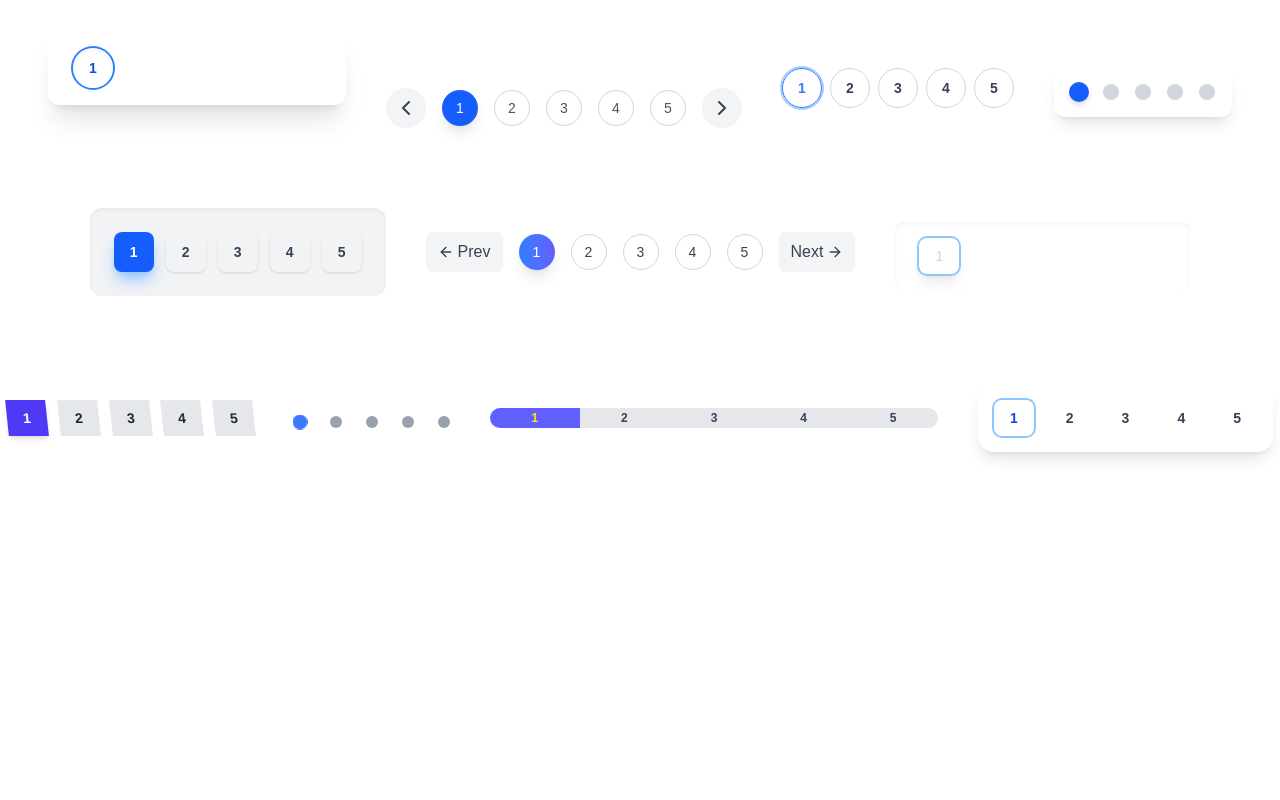
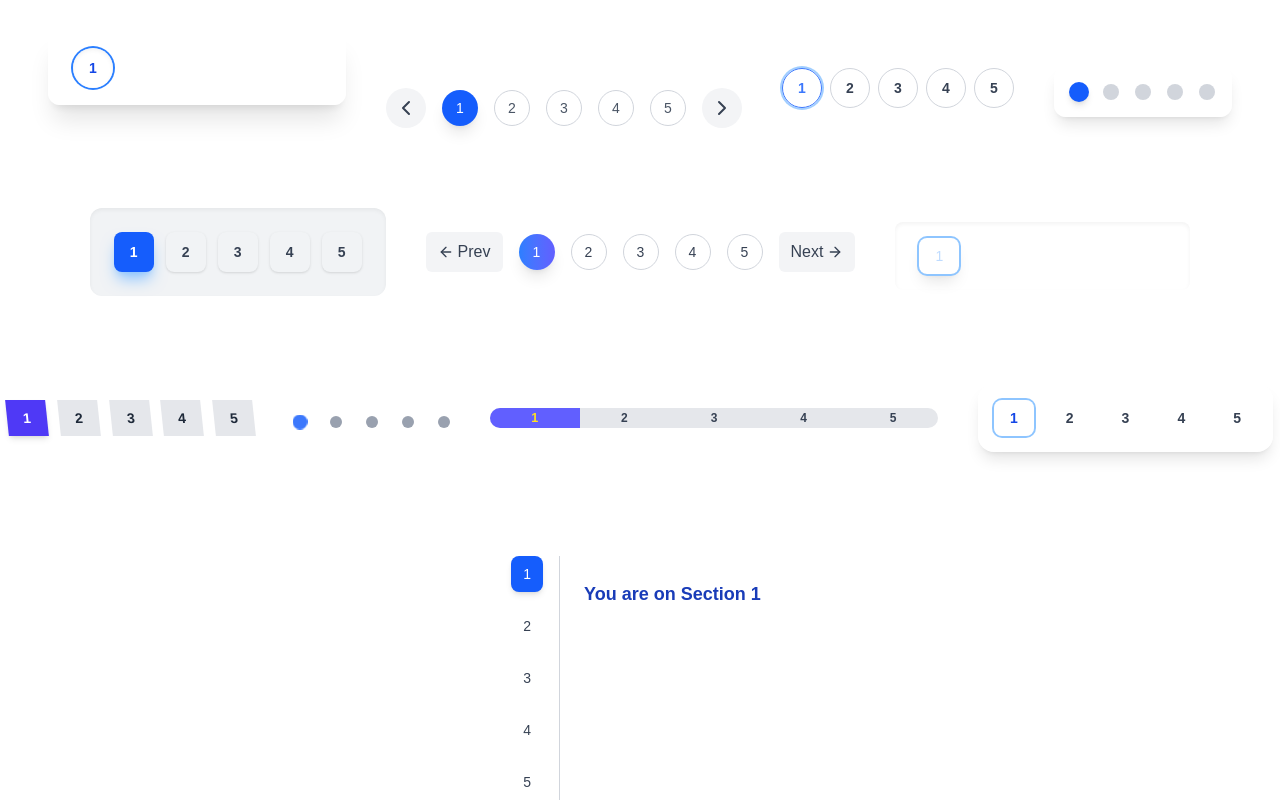
Before and after one commit to Prohor722/tailwind_compoenets, a Next.js app: page /pagination in a window 1280 px wide. Shown: the part 530-1330 px from the top of the page. Before the commit the page ends 982 px from the top, so only its background shows below. Built offline with nearby package versions, Linux system fonts and the light colour scheme.

Commit message:
another pagination added

```diff
--- a/app/pagination/page.tsx
+++ b/app/pagination/page.tsx
@@ -674,8 +674,8 @@ const PaginationPage = () => {
             onClick={() => setPage(i + 1)}
             className={`px-4 py-2 rounded-lg text-sm font-semibold transition-all duration-300 backdrop-blur-sm ${
               page === i + 1
-              ? 'bg-white/40 text-blue-700 ring-2 ring-blue-300'
-              : 'bg-white/10 text-gray-700 hover:bg-white/20'
+                ? "bg-white/40 text-blue-700 ring-2 ring-blue-300"
+                : "bg-white/10 text-gray-700 hover:bg-white/20"
             }`}
           >
             {i + 1}
@@ -683,6 +683,29 @@ const PaginationPage = () => {
         ))}
       </div>
 
+      {/* Pagination 28  */}
+      <div className="flex mt-16">
+        <div className="flex flex-col gap-4 px-4 border-r border-gray-300">
+          {pages.map((p) => (
+            <button
+              key={p}
+              onClick={() => setPage(p)}
+              className={`py-2 px-3 rounded-lg text-sm font-medium transition-all duration-300 text-left ${
+                page === p
+                  ? "bg-blue-600 text-white shadow-md"
+                  : "text-gray-700 hover:bg-gray-100"
+              }`}
+            >
+            {p}
+            </button>
+          ))}
+        </div>
+        <div className="p-6 text-lg font-semibold text-blue-800">
+          You are on Section {page}
+        </div>
+      </div>
+
+
     </div>
   );
 };
```
Lines whose indentation alone changed are shown as unchanged.
